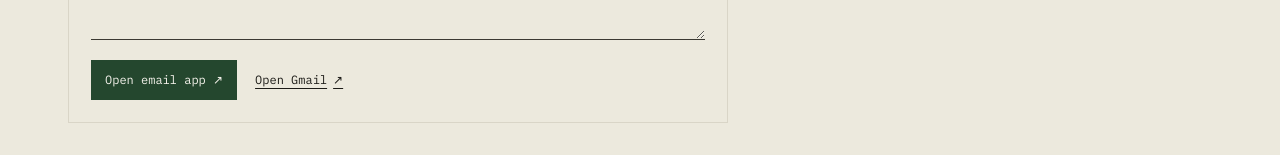
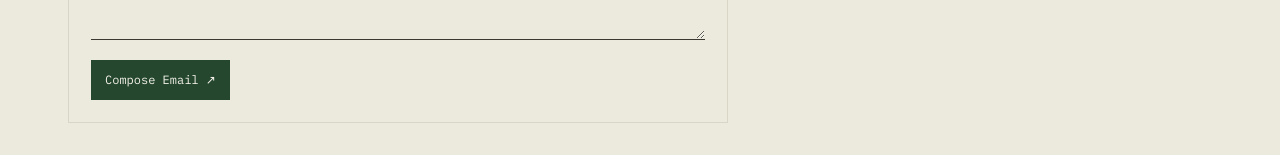
Before and after one commit to ihtishaamj63-web/ihtishaam-portfolio, a Vue app: page / in a window 1280 px wide. Shown: the part 5066-5221 px from the top of the page. Built offline with nearby package versions, Linux system fonts and the light colour scheme.

Commit message:
Simplify contact email action

```diff
--- a/src/components/ContactSection.vue
+++ b/src/components/ContactSection.vue
@@ -33,11 +33,8 @@
         </div>
         <div class="form-actions">
           <button class="send-button" type="submit">
-            Open email app <span aria-hidden="true">↗</span>
+            Compose Email <span aria-hidden="true">↗</span>
           </button>
-          <a class="gmail-link" :href="gmailDraftUrl" target="_blank" rel="noopener noreferrer">
-            Open Gmail <span aria-hidden="true">↗</span>
-          </a>
         </div>
       </form>
 
@@ -133,17 +130,6 @@ const mailtoUrl = computed(() => {
     body: emailDetails.value.body,
   })
   return `mailto:${links.displayEmail}?${params.toString()}`
-})
-
-const gmailDraftUrl = computed(() => {
-  const params = new URLSearchParams({
-    view: 'cm',
-    fs: '1',
-    to: links.displayEmail,
-    su: emailDetails.value.subject,
-    body: emailDetails.value.body,
-  })
-  return `https://mail.google.com/mail/?${params.toString()}`
 })
 
 function openDefaultEmail() {
@@ -264,26 +250,6 @@ function openDefaultEmail() {
   background: var(--ink);
 }
 
-.gmail-link {
-  display: inline-flex;
-  align-items: center;
-  gap: 6px;
-  color: var(--ink);
-  font-family: var(--mono);
-  font-size: 12px;
-  text-decoration: underline;
-  text-underline-offset: 4px;
-}
-
-.gmail-link:hover {
-  color: var(--green);
-}
-
-.gmail-link:focus-visible {
-  outline: 2px solid var(--green);
-  outline-offset: 4px;
-}
-
 .contact-list {
   list-style: none;
   display: flex;
```
